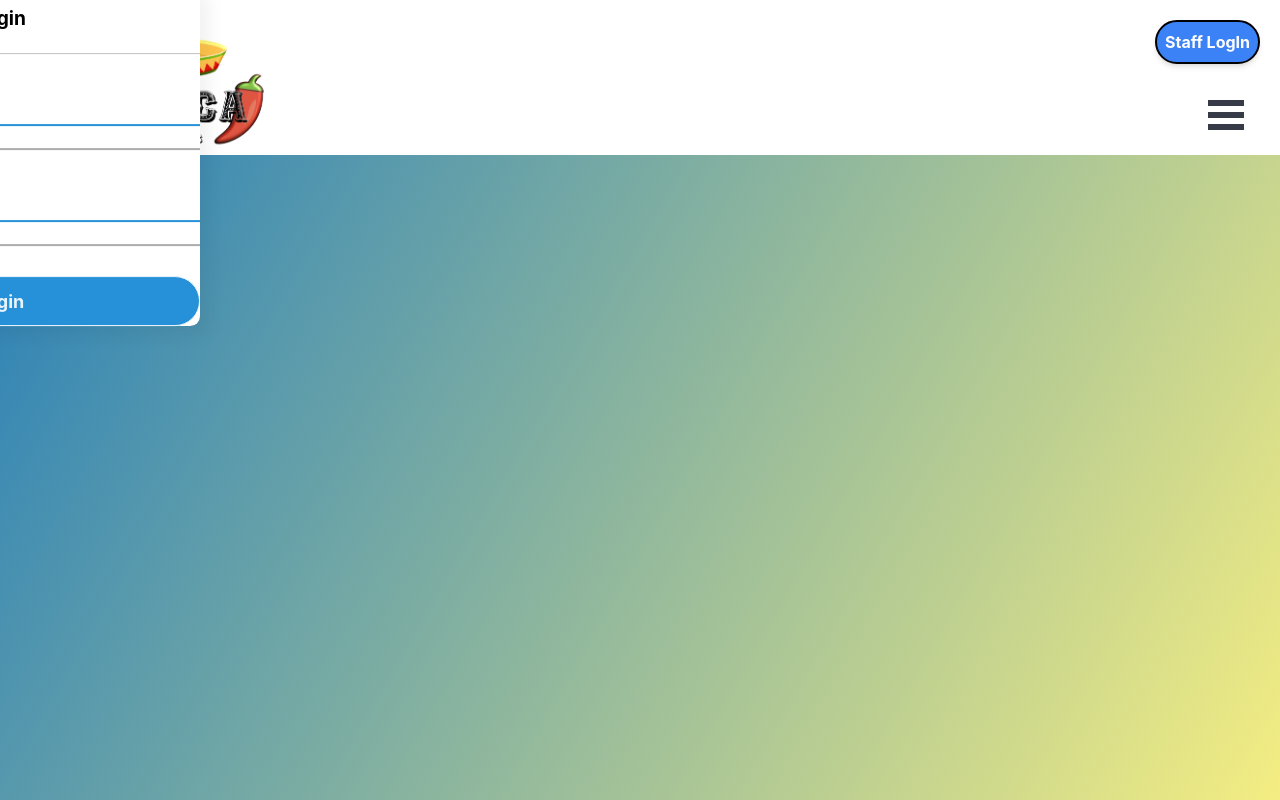
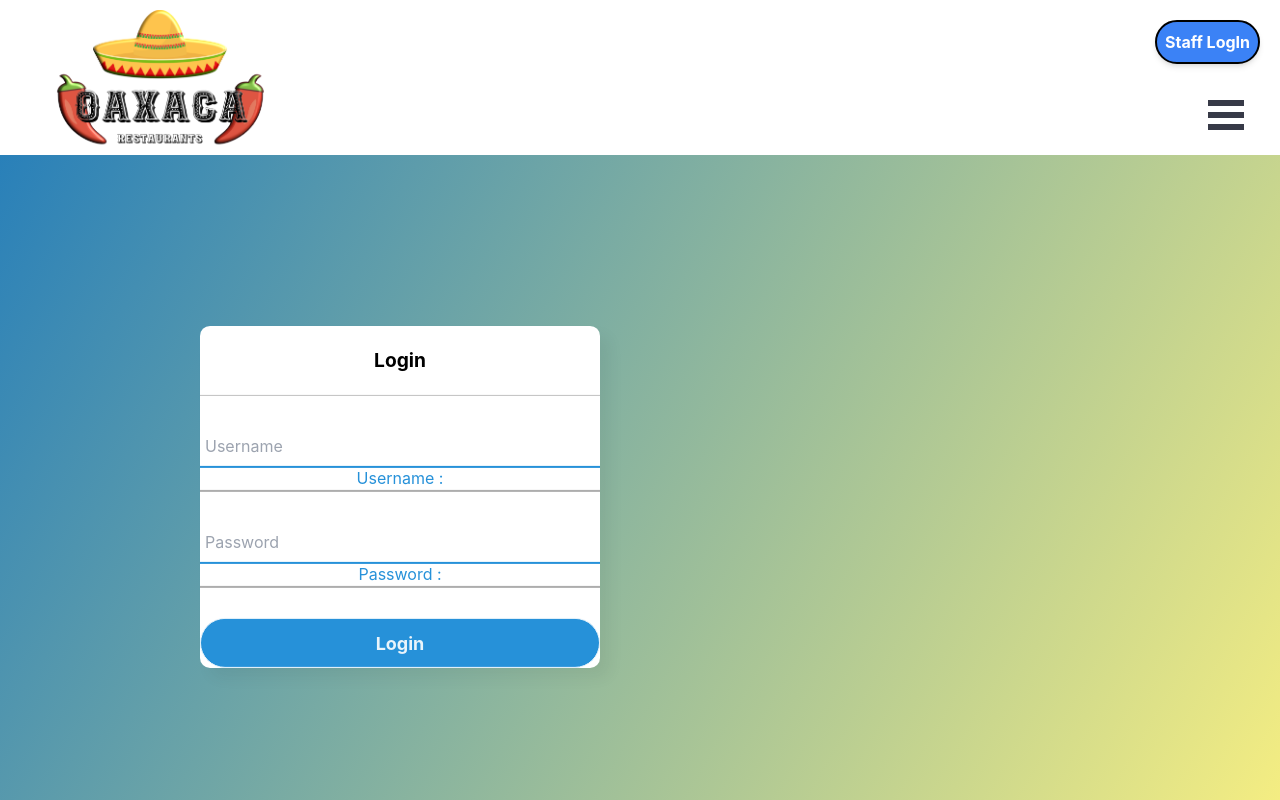
Before and after one commit to mureum/Restaurant-Website, a React (Create React App) app in the folder team-project/: page /login in a window 1280 px wide. Shown: the top 800 px of the page. Built offline with nearby package versions, Linux system fonts and the light colour scheme; no server answers.

Commit message:
Updated minor errors on style of the pages

```diff
--- a/team-project/src/Login.css
+++ b/team-project/src/Login.css
@@ -1,4 +1,4 @@
-body{
+.body{
   margin: 0;
   padding: 0;
   background: linear-gradient(120deg,#2980b9, #fff37f);
@@ -8,7 +8,7 @@ body{
 .center{
   top: 50%;
   left: 50%;
-  transform: translate(-50%, -50%);
+  transform: translate(50%, 50%);
   width: 400px;
   background: white;
   border-radius: 10px;
--- a/team-project/src/pages/Login.jsx
+++ b/team-project/src/pages/Login.jsx
@@ -33,10 +33,10 @@ function Login({ setIsLoggedIn, handleLogin }) {
   };
 
   return (
-    <body>
-      <div className = "center">
-        <h1 style = {{fontWeight: "bold"}}>Login</h1>
-          <div className = "textField">
+    <body className="body">
+      <div className="center">
+        <h1 style={{ fontWeight: "bold" }}>Login</h1>
+        <div className="textField">
           <input
             type="text"
             placeholder="Username"
@@ -47,7 +47,7 @@ function Login({ setIsLoggedIn, handleLogin }) {
           <span></span>
           <label>Username : </label>
         </div>
-          <div className = "textField">
+        <div className="textField">
           <input
             type="password"
             placeholder="Password"
@@ -58,7 +58,9 @@ function Login({ setIsLoggedIn, handleLogin }) {
           <span></span>
           <label>Password : </label>
         </div>
-          <button className = 'Button' onClick={login}>Login</button>
+        <button className="Button" onClick={login}>
+          Login
+        </button>
         <div style={{ color: "red", fontWeight: "bold" }}>
           {" "}
           {show ? <h1>INVALID LOGIN</h1> : null}
--- a/team-project/src/pages/Menu.jsx
+++ b/team-project/src/pages/Menu.jsx
@@ -201,7 +201,6 @@ function Order({ isLoggedIn, permission }) {
 
   return (
     <div className="App">
-      <p>Waiter? {permission === "Waiter" ? "true" : "false"}</p>
       <div style={{ width: "100%", overflowX: "auto" }}>
         <br></br>
         <div id="myBtnContainer">
```
Lines whose indentation alone changed are shown as unchanged.
